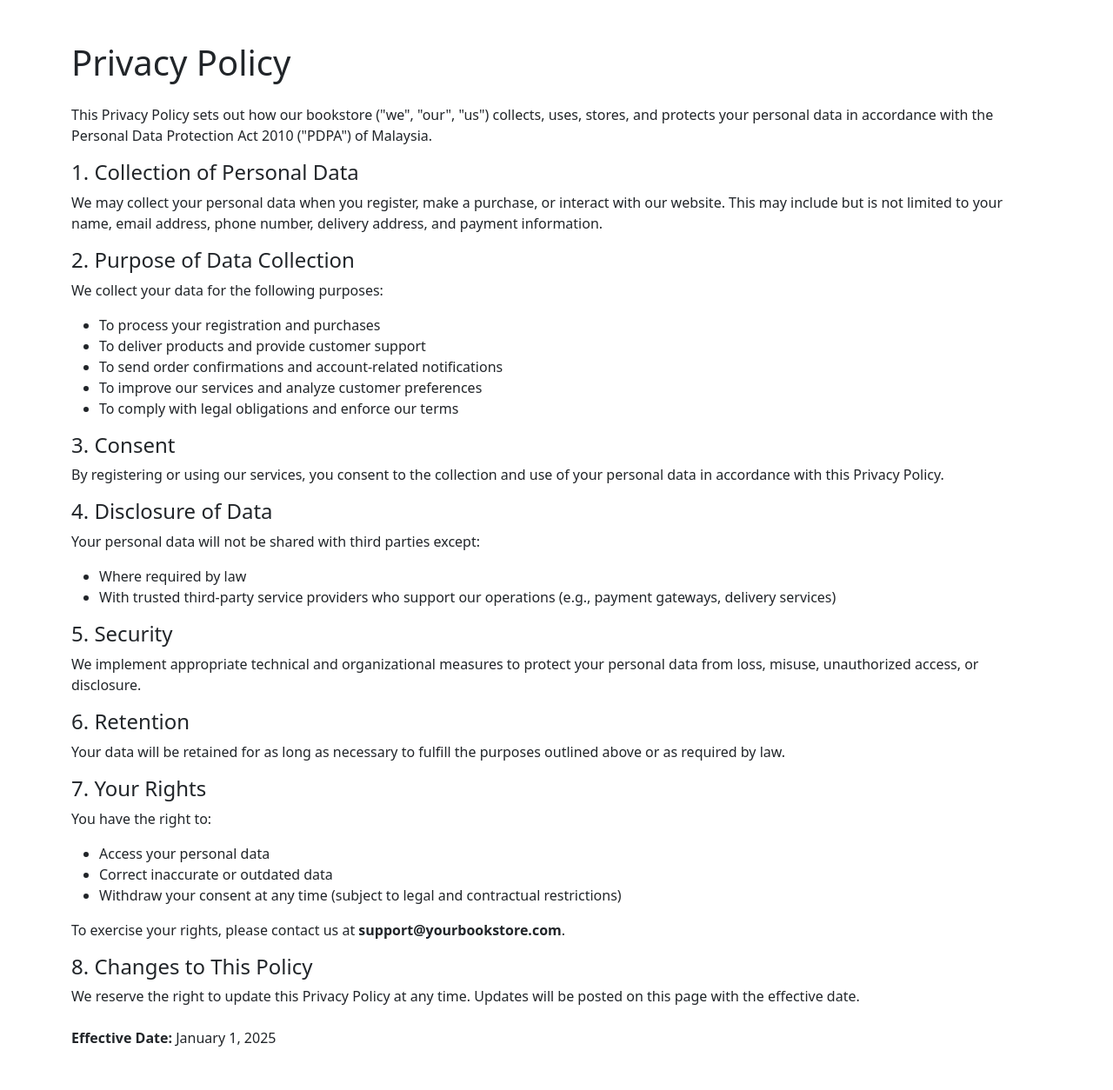
After one commit to kaixueen/Online_Bookstore, a Django app: page /privacy-policy/ in a window 1280 px wide. The commit adds this page. Shown: the whole page at 87% size. Run offline with Django 5.2, Linux system fonts and the light colour scheme.

```diff
--- /dev/null
+++ b/store/templates/privacy_policy.html
@@ -0,0 +1,55 @@
+<!DOCTYPE html>
+<html>
+<head>
+    <title>Privacy Policy</title>
+    <link href="https://cdn.jsdelivr.net/npm/bootstrap@5.3.5/dist/css/bootstrap.min.css" rel="stylesheet">
+</head>
+<body class="container my-5">
+    <h1 class="mb-4">Privacy Policy</h1>
+
+    <p>This Privacy Policy sets out how our bookstore ("we", "our", "us") collects, uses, stores, and protects your personal data in accordance with the Personal Data Protection Act 2010 ("PDPA") of Malaysia.</p>
+
+    <h4>1. Collection of Personal Data</h4>
+    <p>We may collect your personal data when you register, make a purchase, or interact with our website. This may include but is not limited to your name, email address, phone number, delivery address, and payment information.</p>
+
+    <h4>2. Purpose of Data Collection</h4>
+    <p>We collect your data for the following purposes:</p>
+    <ul>
+        <li>To process your registration and purchases</li>
+        <li>To deliver products and provide customer support</li>
+        <li>To send order confirmations and account-related notifications</li>
+        <li>To improve our services and analyze customer preferences</li>
+        <li>To comply with legal obligations and enforce our terms</li>
+    </ul>
+
+    <h4>3. Consent</h4>
+    <p>By registering or using our services, you consent to the collection and use of your personal data in accordance with this Privacy Policy.</p>
+
+    <h4>4. Disclosure of Data</h4>
+    <p>Your personal data will not be shared with third parties except:</p>
+    <ul>
+        <li>Where required by law</li>
+        <li>With trusted third-party service providers who support our operations (e.g., payment gateways, delivery services)</li>
+    </ul>
+
+    <h4>5. Security</h4>
+    <p>We implement appropriate technical and organizational measures to protect your personal data from loss, misuse, unauthorized access, or disclosure.</p>
+
+    <h4>6. Retention</h4>
+    <p>Your data will be retained for as long as necessary to fulfill the purposes outlined above or as required by law.</p>
+
+    <h4>7. Your Rights</h4>
+    <p>You have the right to:</p>
+    <ul>
+        <li>Access your personal data</li>
+        <li>Correct inaccurate or outdated data</li>
+        <li>Withdraw your consent at any time (subject to legal and contractual restrictions)</li>
+    </ul>
+    <p>To exercise your rights, please contact us at <strong>support@yourbookstore.com</strong>.</p>
+
+    <h4>8. Changes to This Policy</h4>
+    <p>We reserve the right to update this Privacy Policy at any time. Updates will be posted on this page with the effective date.</p>
+
+    <p class="mt-4"><strong>Effective Date:</strong> {{ today|default:"January 1, 2025" }}</p>
+</body>
+</html>
--- a/store/urls.py
+++ b/store/urls.py
@@ -11,6 +11,7 @@ urlpatterns = [
     path('login', views.signin, name="signin"),
 	path('logout', views.signout, name="signout"),
 	path('registration', views.registration, name="registration"),
+    path('privacy-policy/', views.privacy_policy, name='privacy_policy'),
 	path('book/<int:id>', views.get_book, name="book"),
 	path('books', views.get_books, name="books"),
 	path('category/<str:category_name>/', views.get_book_category, name="category"),
--- a/store/views.py
+++ b/store/views.py
@@ -73,6 +73,8 @@ def registration(request):
 
     return render(request, 'signup.html', {"form": form})
 
+def privacy_policy(request):
+    return render(request, 'privacy_policy.html')
 
 def get_book(request, id):
     book = get_object_or_404(Book, id=id)
```
Also changed, not shown: store/forms.py (+9 -1 lines), store/templates/signup.html (+9 -0 lines).
